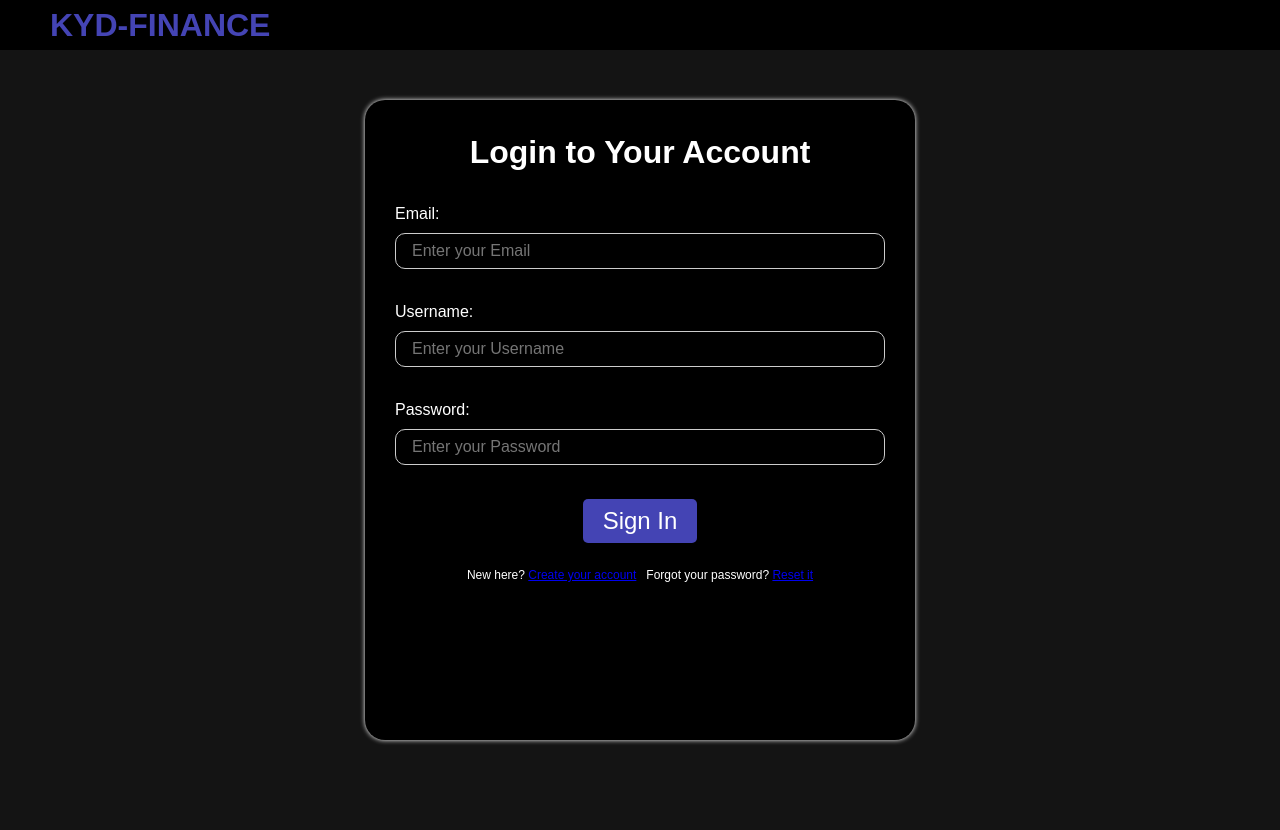
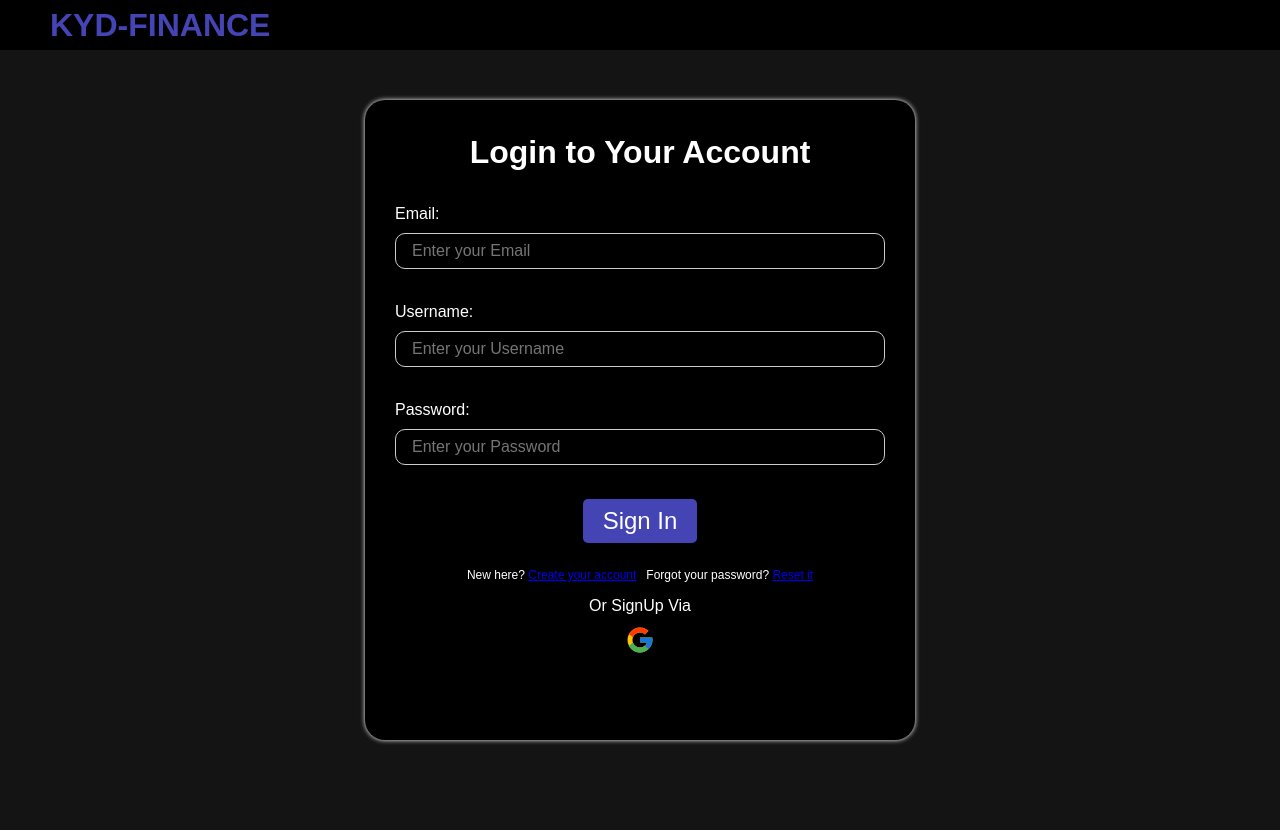
Before and after one commit to kydallaboutlearning/kydfinance, a Django app: template template/registration/login.html in a window 1280 px wide. Run offline with Django 5.2, Linux system fonts and the light colour scheme; the template is opened without the code that fills it: values that come from a table or form of the project are taken from there, others are empty; some libraries are stand-ins or nearby versions.

Commit message:
Chore(accounts): aded thesocial auth frontend here, login via google

```diff
--- a/template/registration/login.html
+++ b/template/registration/login.html
@@ -1,6 +1,7 @@
 {% extends 'accounts_base.html' %}
   {% load i18n %}
 {% block content %}
+{% load static %}
 
 {% block title %} | Sign In{% endblock %}
 <main>
@@ -24,9 +25,20 @@
 
                       <button type="submit" value="log-in-">{% trans 'Sign In' %}</button>
                   </form>
+                  <div class="signup__options-container">
                   <div class="signup__option">
                   <p  class="signup__p 1">{% trans "New here?" %} <a href="{% url 'register' %}">{% trans "Create your account" %}</a></p>
                   <p  class="signup__p 2">{% trans "Forgot your password?" %} <a href="{% url 'password_reset' %}">{% trans "Reset it" %}</a></p>
+                </div>
+                <div class="social__text">
+                  Or SignUp Via
+              </div>
+                  <div class="social__login">
+                      <a href="{% url 'social:begin' 'google-oauth2' %}" class="social__icon-link sign-up">
+        <img  src="{% static 'main/images/google.svg' %}" alt="{% trans "Hero Image" %}">
+                      </p>
+                        </a>
+                  </div>
                 </div>
               </div>
           </div>
```
